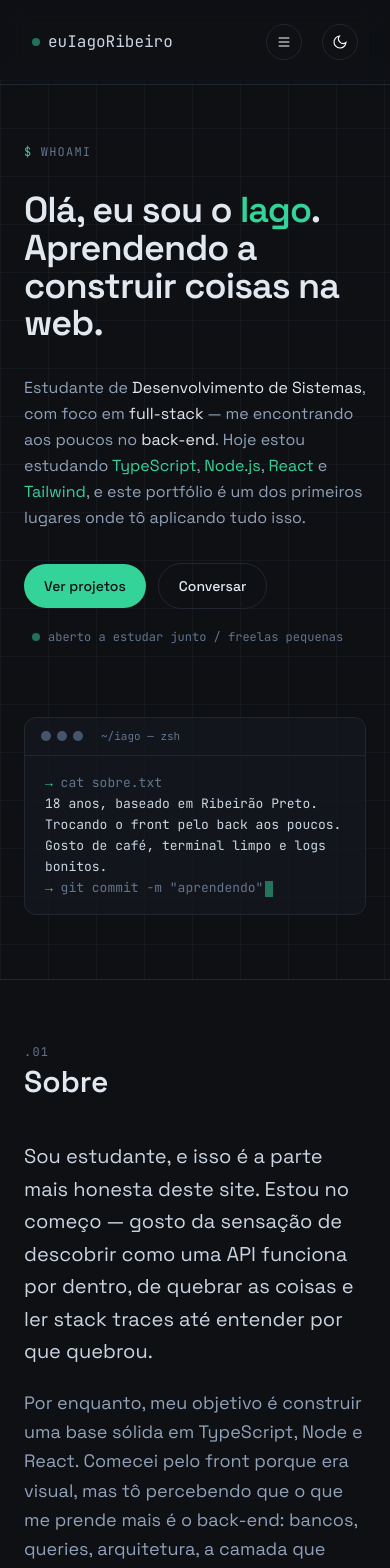
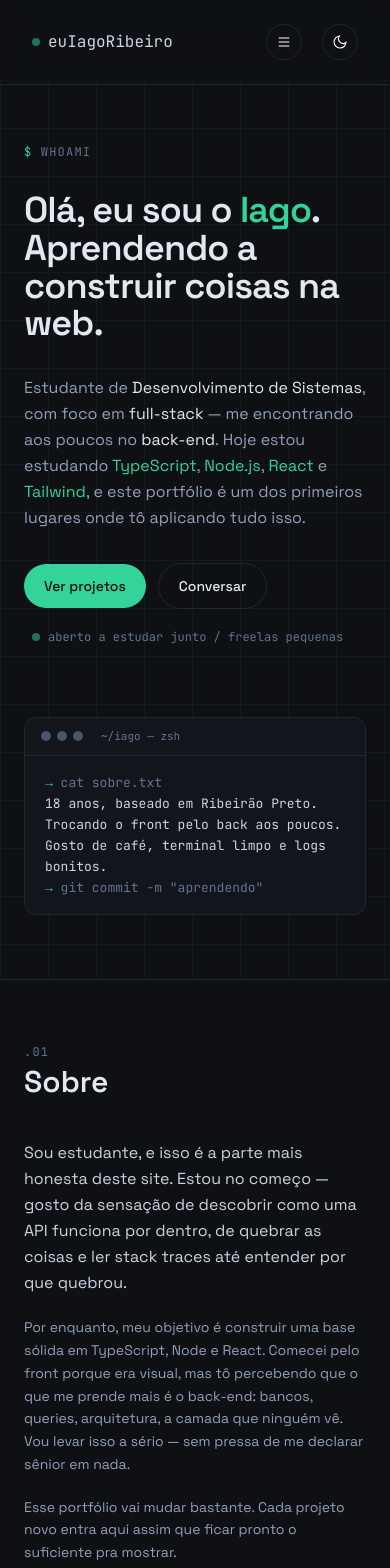
Before and after one commit to euIagoRibeiro/portfolio, a React (Vite) app: page / in a window 390 px wide. Shown: the top 1568 px of the page. Built offline with nearby package versions, Linux system fonts and the light colour scheme.

Commit message:
style: adjust about text size for mobile

```diff
--- a/src/components/sections/About.tsx
+++ b/src/components/sections/About.tsx
@@ -9,13 +9,13 @@ function About() {
         </div>
 
         <div>
-          <p className="text-xl leading-relaxed text-slate-300">
+          <p className="text-base md:text-xl leading-relaxed text-slate-300">
             Sou estudante, e isso é a parte mais honesta deste site. Estou no começo — gosto da sensação de descobrir como uma API funciona por dentro, de quebrar as coisas e ler stack traces até entender por que quebrou.
           </p>
-          <p className="mt-5 text-lg leading-relaxed text-slate-400">
+          <p className="mt-5 text-sm md:text-lg leading-relaxed text-slate-400">
             Por enquanto, meu objetivo é construir uma base sólida em TypeScript, Node e React. Comecei pelo front porque era visual, mas tô percebendo que o que me prende mais é o back-end: bancos, queries, arquitetura, a camada que ninguém vê. Vou levar isso a sério — sem pressa de me declarar sênior em nada.
           </p>
-          <p className="mt-5 text-lg leading-relaxed text-slate-400">
+          <p className="mt-5 text-sm md:text-lg leading-relaxed text-slate-400">
             Esse portfólio vai mudar bastante. Cada projeto novo entra aqui assim que ficar pronto o suficiente pra mostrar.
           </p>
 
```
